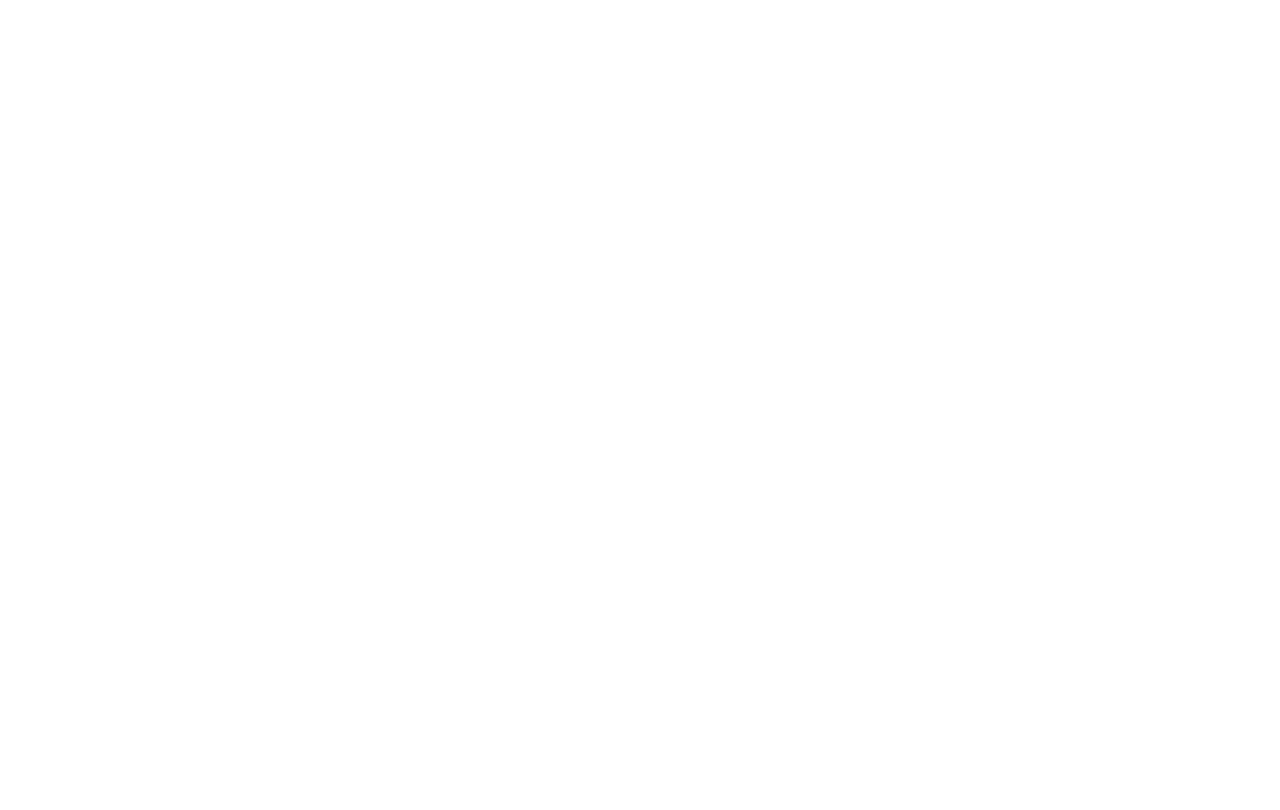
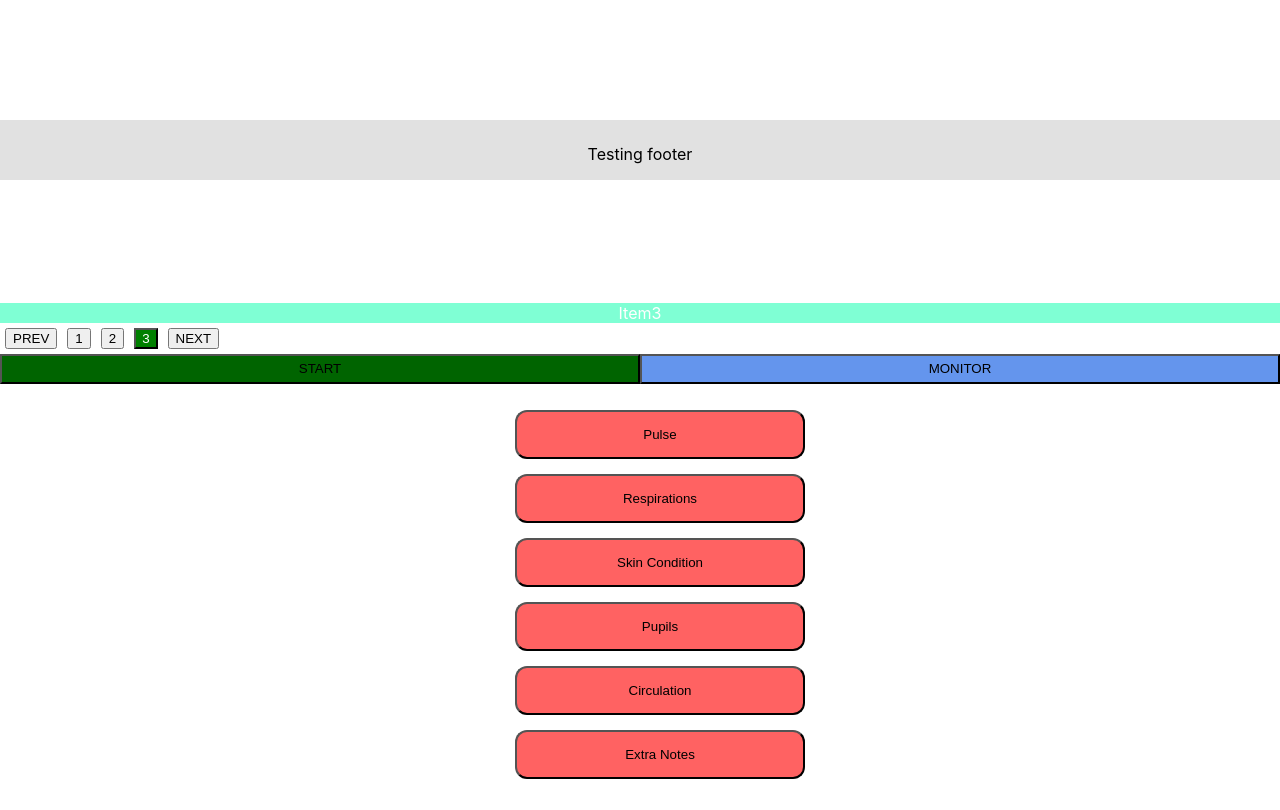
Before and after one commit to WesleyMatthee/kiss-react, a React (Create React App) app: page /monitor in a window 1280 px wide. Before the commit this address had no page. Shown: the part 620-1430 px from the top of the page. Before the commit the page ends 800 px from the top, so only its background shows below. Built offline with nearby package versions, Linux system fonts and the light colour scheme.

Commit message:
Monitor component renders when monitor button clicked

```diff
--- /dev/null
+++ b/src/components/monitor.jsx
@@ -0,0 +1,46 @@
+import './root.css';
+import Nav from './nav';
+import { useNavigate } from 'react-router-dom'
+import Carousel from './Carousel'
+import { CarouselItem } from './CarouselItem';
+import Footer from './footer';
+
+export default function Monitor() {
+const navigate = useNavigate();
+
+  return (
+    <main className='Monitor'>
+
+    <Nav/>
+
+    <div className='carousel-wrapper'>
+    <Carousel>
+      <CarouselItem><img className='carousel-img' src='/images/Proxy-IMG.png'/></CarouselItem>
+      <CarouselItem>Item2</CarouselItem>
+      <CarouselItem>Item3</CarouselItem>
+    </Carousel>
+    </div>
+
+    <div className='button-buffer'><button className='start-button' type='button'>START</button> <button className='monitor-button' type='button'>MONITOR</button></div>
+
+
+    <section className='container'>
+      <ul className='emergencies-button'>
+        <button type="button" onClick={() => navigate('/pulse')}>Pulse</button>
+        <button type="button" onClick={() => navigate('/respirations')}>Respirations</button>
+        <button type="button" onClick={() => navigate('/skinCondition')}>Skin Condition</button>
+        <button type="button" onClick={() => navigate('/pearl')}>Pupils</button>
+        <button type="button" onClick={() => navigate('/circulation')}>Circulation</button>
+        <button type="button" onClick={() => navigate('/extraNotes')}>Extra Notes</button>
+      </ul>
+    </section>
+
+
+
+
+  <footer >
+    <Footer/>
+  </footer>
+  </main>
+  );
+}
--- a/src/components/root.jsx
+++ b/src/components/root.jsx
@@ -21,7 +21,7 @@
     </Carousel>
     </div>
 
-    <div className='button-buffer'><button className='start-button' type='button'>START</button> <button className='monitor-button' type='button'>MONITOR</button></div>
+    <div className='button-buffer'><button className='start-button' type='button'>START</button> <button className='monitor-button' type='button' onClick={() => navigate('/monitor')}>MONITOR</button></div>
 
 
     <section className='container'>
--- a/src/index.jsx
+++ b/src/index.jsx
@@ -1,6 +1,14 @@
 import React from 'react';
 import ReactDOM from 'react-dom/client';
 import './index.css';
+import reportWebVitals from './reportWebVitals';
+import {
+  createBrowserRouter,
+  RouterProvider,
+} from "react-router-dom";
+
+
+import ErrorPage from './error-page';
 import Root from './components/root';
 import Cpr from './components/cpr';
 import AdultCpr from './components/adultCpr'
@@ -10,13 +18,8 @@
 import AdultChoking from './components/adultChoking';
 import ChildChoking from './components/childChoking';
 import InfantChoking from './components/infantChoking';
+import Monitor from './components/monitor';
 
-import reportWebVitals from './reportWebVitals';
-import {
-  createBrowserRouter,
-  RouterProvider,
-  } from "react-router-dom";
-import ErrorPage from './error-page';
 
 const router = createBrowserRouter([
   {
@@ -27,43 +30,73 @@
   {
     path: "/cpr",
     element: <Cpr />,
-    errorElement: <ErrorPage />
+    errorElement: <ErrorPage />,
   },
   {
     path: "/adultCpr",
     element: <AdultCpr />,
-    errorElement: <ErrorPage />
+    errorElement: <ErrorPage />,
   },
   {
     path: "/childCpr",
     element: <ChildCpr />,
-    errorElement: <ErrorPage />
+    errorElement: <ErrorPage />,
   },
   {
     path: "/infantCpr",
     element: <InfantCpr />,
-    errorElement: <ErrorPage />
+    errorElement: <ErrorPage />,
   },
   {
     path: "/choking",
     element: <Choking />,
-    errorElement: <ErrorPage />
+    errorElement: <ErrorPage />,
   },
   {
     path: "/adultChoking",
     element: <AdultChoking />,
-    errorElement: <ErrorPage />
+    errorElement: <ErrorPage />,
   },
   {
     path: "/childChoking",
     element: <ChildChoking />,
-    errorElement: <ErrorPage />
+    errorElement: <ErrorPage />,
   },
   {
     path: "/infantChoking",
     element: <InfantChoking />,
-    errorElement: <ErrorPage />
+    errorElement: <ErrorPage />,
   },
+  {
+    path: "/monitor",
+    element: <Monitor />,
+    errorElement: <ErrorPage />,
+  },
+  // {
+  //   path: "/pulse",
+  //   element: <Pulse />,
+  //   errorElement: <ErrorPage />,
+  // },
+  //   {
+  //   path: "/respirations",
+  //   element: <Respirations />,
+  //   errorElement: <ErrorPage />,
+  // },
+  // {
+  //   path: "/skinCondition",
+  //   element: <SkinCondition />,
+  //   errorElement: <ErrorPage />,
+  // },
+  // {
+  //   path: "/pearl",
+  //   element: <Pearl />,
+  //   errorElement: <ErrorPage />,
+  // },
+  // {
+  //   path: "/circulation",
+  //   element: <Circulation />,
+  //   errorElement: <ErrorPage />,
+  // },
 ])
 
 
```
